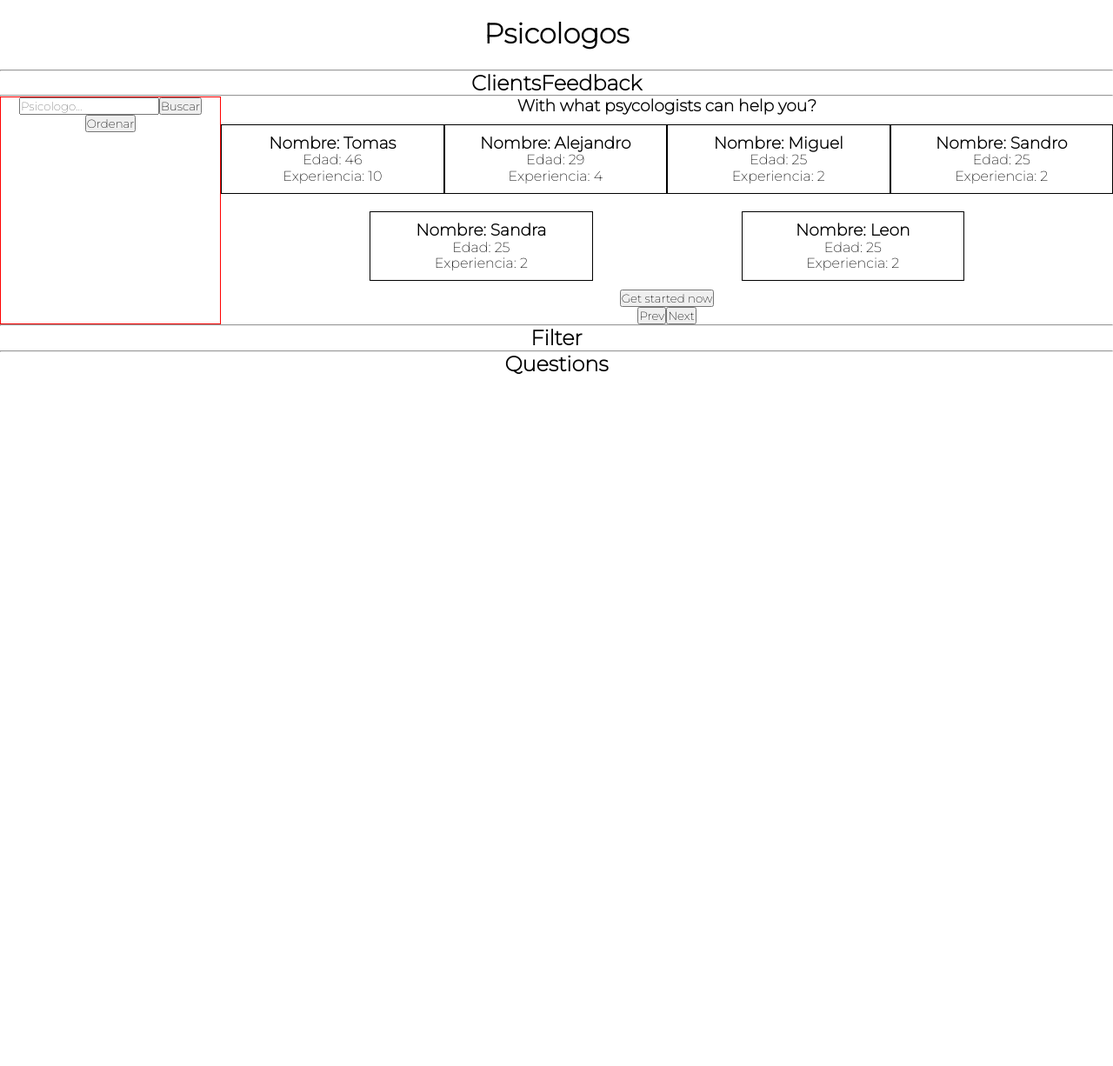
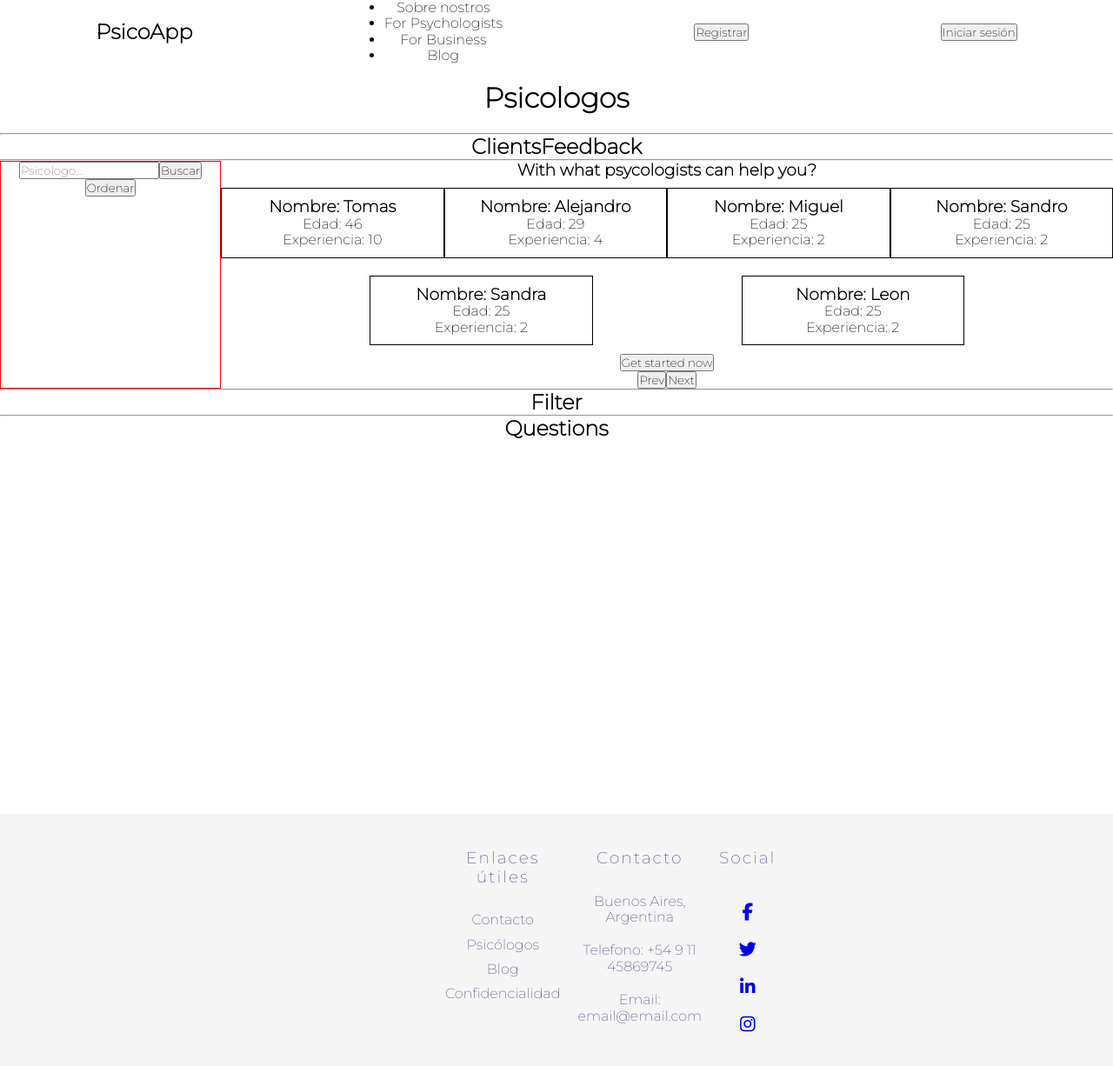
Before and after one commit to tomasld13/PF-psicoApp, a React (Create React App) app in the folder client/: page /psico in a window 1280 px wide. Shown: the top 1226 px of the page at 87% size. Before the commit the page ends 800 px from the top, so only its background shows below. Built offline with nearby package versions, Linux system fonts and the light colour scheme.

Commit message:
retoques de App para que renderize la Nav y el footer

```diff
--- a/client/src/App.js
+++ b/client/src/App.js
@@ -3,16 +3,17 @@ import { Route, Routes } from "react-router-dom";
 import { Home } from "./Components/Home/Home.jsx";
 import Psychologists from './Components/Psychologists/Psychologists.jsx';
 import Nav from './Components/Nav/Nav.jsx'
-
+import Footer from './Components/Footer/Footer.jsx'
 
 function App() {
   return (
     <div className="App">
+      <Nav/>
       <Routes>
-         <Route path="/" element={<Nav/>}/>
-         <Route path="/" element={<Home/>}/>
-         <Route path='/psico' element={<Psychologists/>} />
+        <Route path="/" element={<Home/>}/>
+        <Route path='/psico' element={<Psychologists/>} />
       </Routes>
+      <Footer/>
     </div>
   );
 }
--- a/client/src/Components/Home/Home.jsx
+++ b/client/src/Components/Home/Home.jsx
@@ -10,7 +10,7 @@ export function Home() {
       <h1>Psico App</h1>
       <Landing />
       <h2>{palabra}</h2>
-      <Footer />
+
     </div>
   );
 }
```
